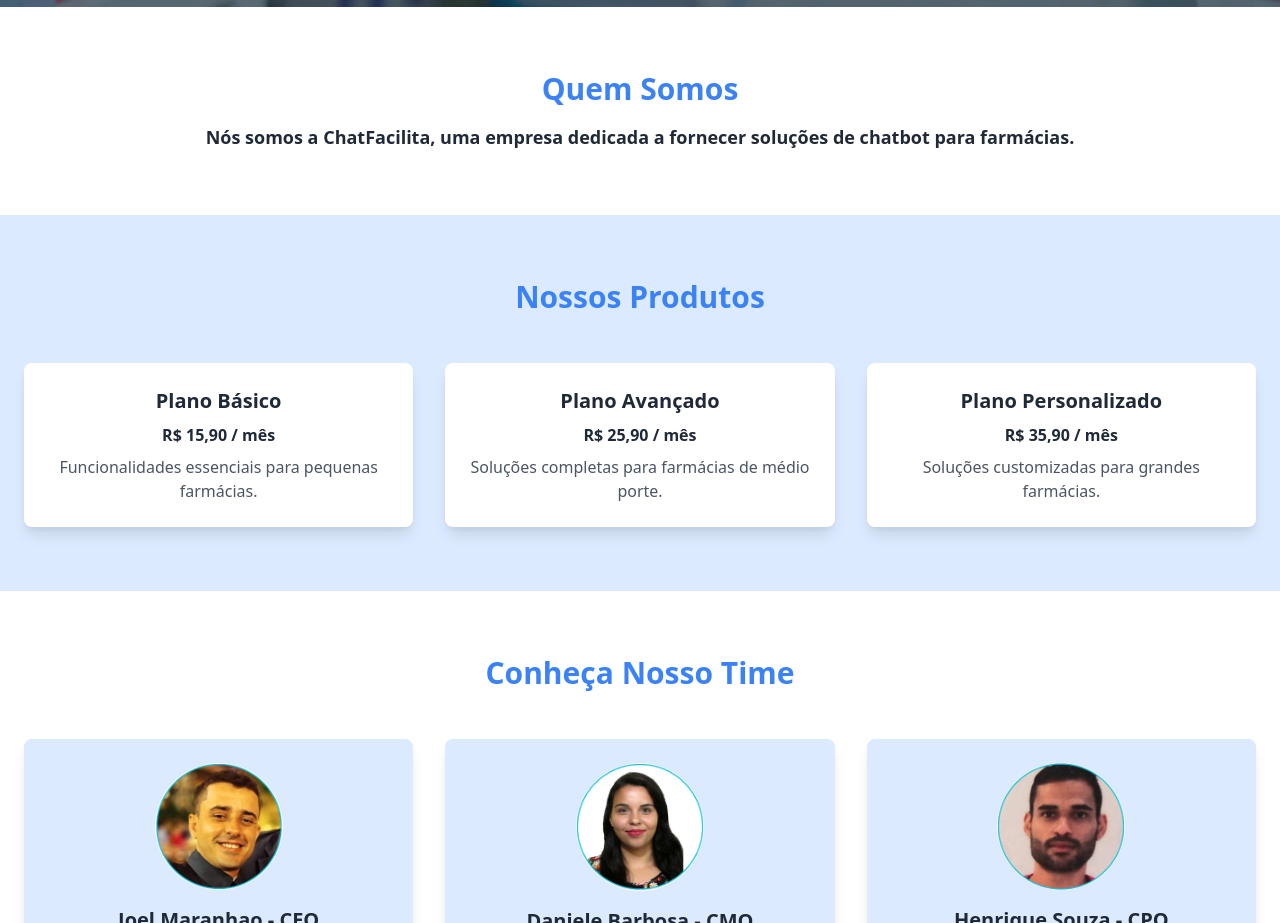
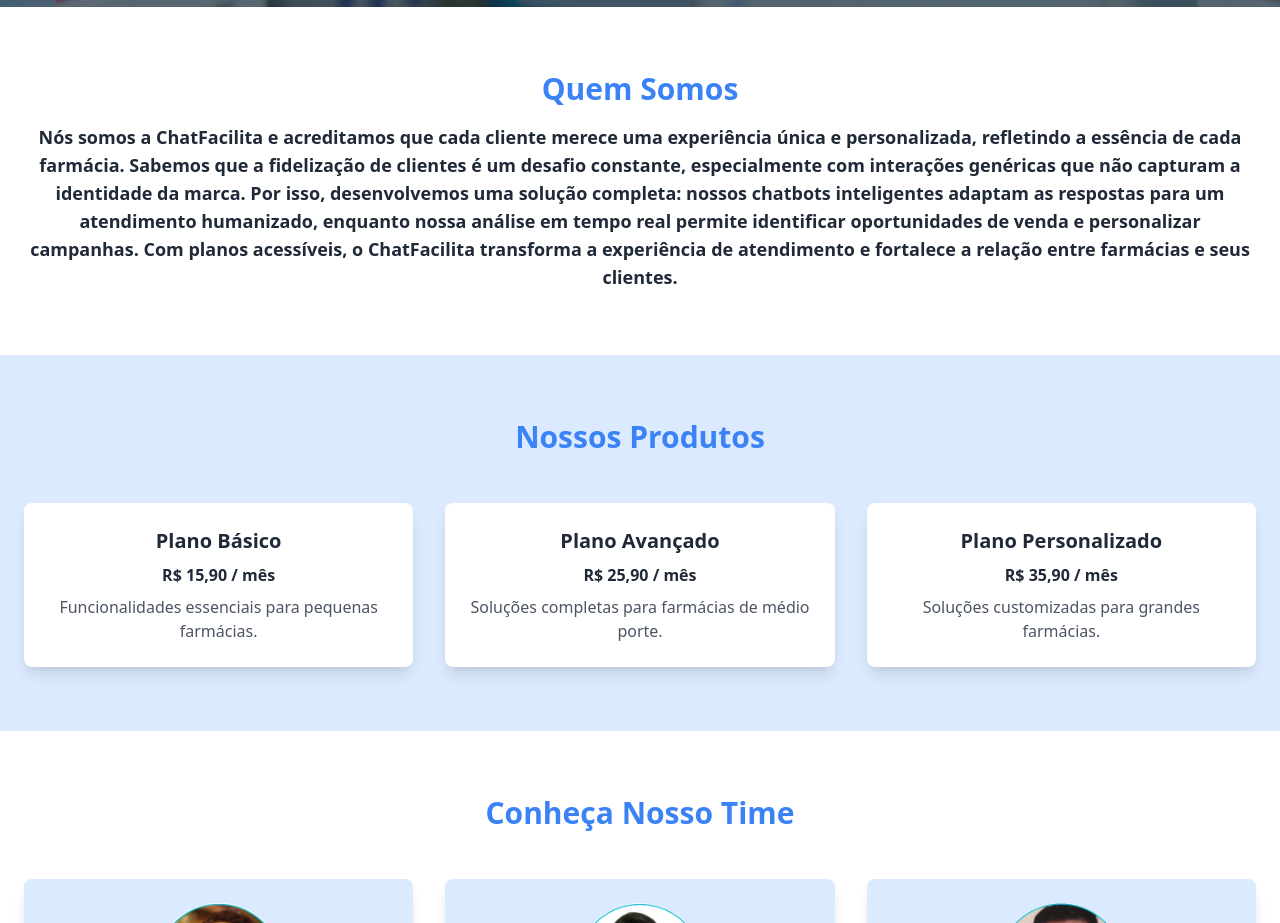
Before and after one commit to ConversaFacil/ChatFacilita, a plain HTML site: page index.html in a window 1280 px wide. Shown: the part 793-1716 px from the top of the page. Drawn offline with nearby package versions, Linux system fonts and the light colour scheme.

Commit message:
Add Sobre

```diff
--- a/index.html
+++ b/index.html
@@ -118,7 +118,7 @@
     <section id="group" class="py-16 bg-white">
         <div class="container mx-auto px-6 text-center">
             <h2 class="text-3xl font-bold text-blue-500">Quem Somos</h2>
-            <p class="mt-4 text-lg font-semibold">Nós somos a ChatFacilita, uma empresa dedicada a fornecer soluções de chatbot para farmácias.</p>
+            <p class="mt-4 text-lg font-semibold">Nós somos a ChatFacilita e acreditamos que cada cliente merece uma experiência única e personalizada, refletindo a essência de cada farmácia. Sabemos que a fidelização de clientes é um desafio constante, especialmente com interações genéricas que não capturam a identidade da marca. Por isso, desenvolvemos uma solução completa: nossos chatbots inteligentes adaptam as respostas para um atendimento humanizado, enquanto nossa análise em tempo real permite identificar oportunidades de venda e personalizar campanhas. Com planos acessíveis, o ChatFacilita transforma a experiência de atendimento e fortalece a relação entre farmácias e seus clientes.</p>
         </div>
     </section>
 
@@ -171,7 +171,7 @@
                     <img src="assets/pfp-tiago.jpg" class="mx-auto rounded-full w-32 mb-4" alt="" />
                     <h3 class="text-xl font-semibold">Tiago Roxo - CPO</h3>
                 </div>
-            </div>
+             </div>
         </div>
     </section>
 
```
